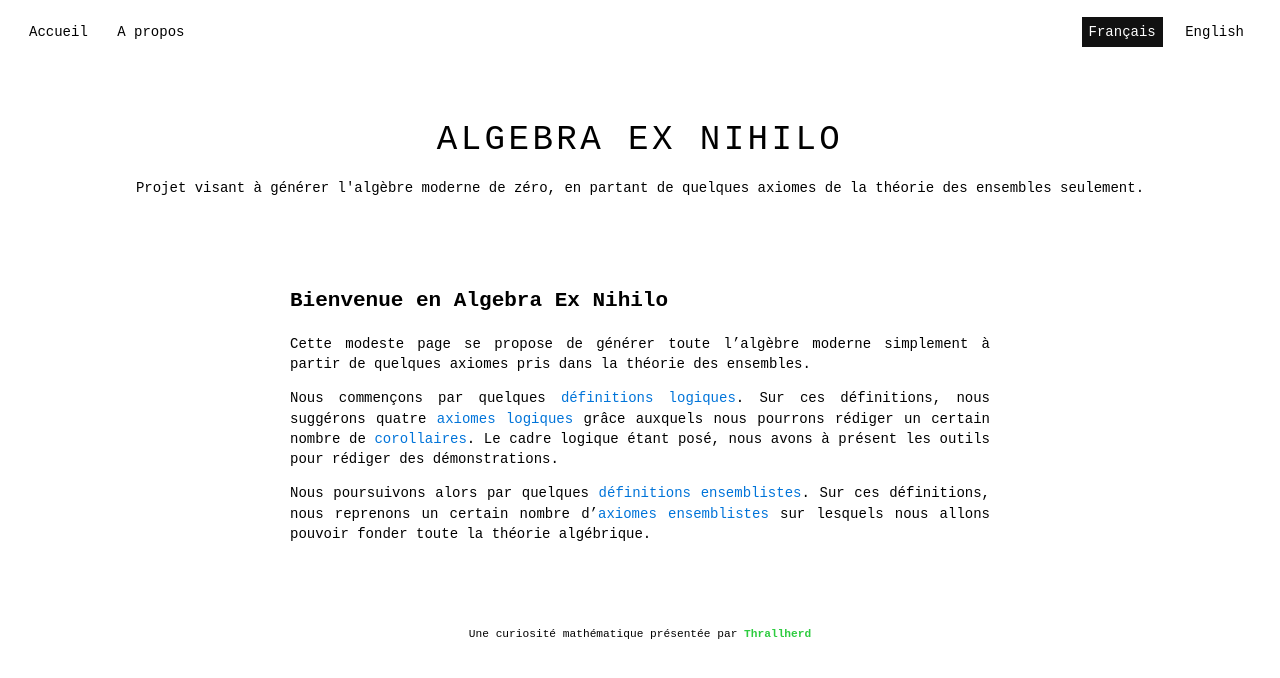
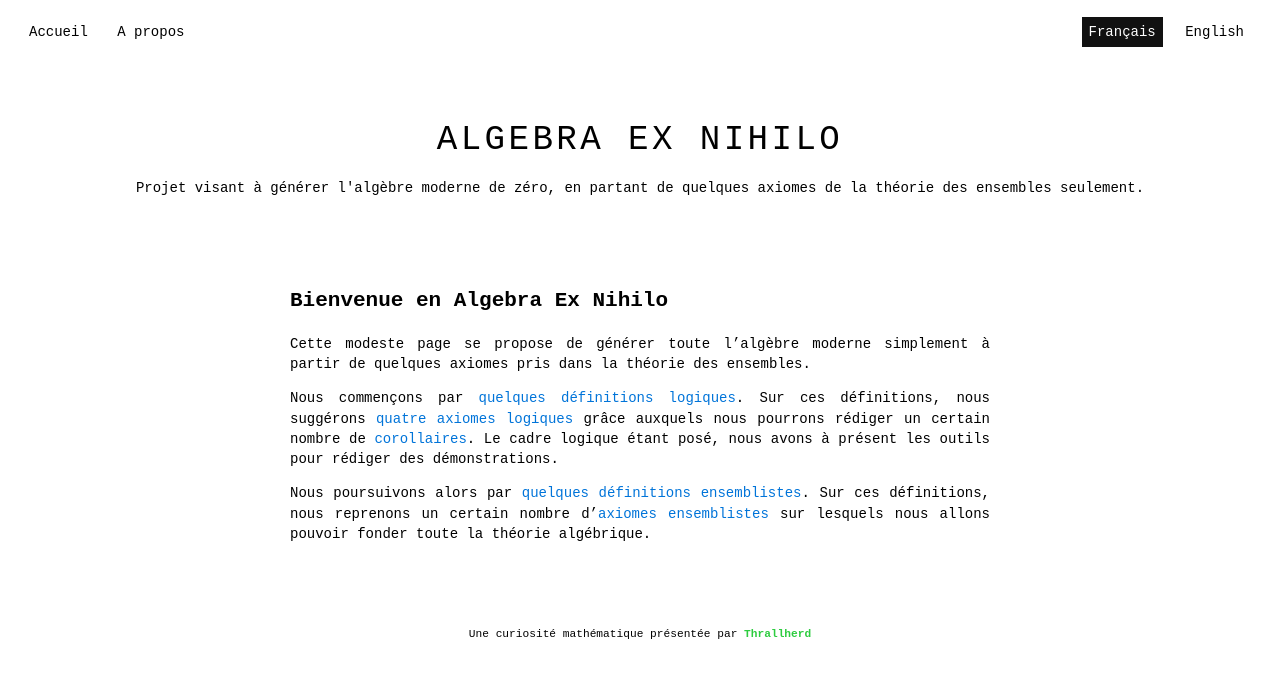
Before and after one commit to Thrallherd/AlgebraExNihilo, a Jekyll site: the page built from index.md, in a window 1280 px wide. Shown: the top 678 px of the page. Built offline with Jekyll 4.4.1, drawn with Linux system fonts in a browser that asks for light colours.

```diff
--- a/index.md
+++ b/index.md
@@ -9,6 +9,6 @@ nav-order: 1
 
 Cette modeste page se propose de générer toute l'algèbre moderne simplement à partir de quelques axiomes pris dans la théorie des ensembles.
 
-Nous commençons par quelques [définitions logiques](logic_def.md). Sur ces définitions, nous suggérons quatre [axiomes logiques](logic_axm.md) grâce auxquels nous pourrons rédiger un certain nombre de [corollaires](logic_cor.md). Le cadre logique étant posé, nous avons à présent les outils pour rédiger des démonstrations.
+Nous commençons par [quelques définitions logiques](logic_def.md). Sur ces définitions, nous suggérons [quatre axiomes logiques](logic_axm.md) grâce auxquels nous pourrons rédiger un certain nombre de [corollaires](logic_cor.md). Le cadre logique étant posé, nous avons à présent les outils pour rédiger des démonstrations.
 
-Nous poursuivons alors par quelques [définitions ensemblistes](set_def.md). Sur ces définitions, nous reprenons un certain nombre d'[axiomes ensemblistes](set_axm.md) sur lesquels nous allons pouvoir fonder toute la théorie algébrique.
+Nous poursuivons alors par [quelques définitions ensemblistes](set_def.md). Sur ces définitions, nous reprenons un certain nombre d'[axiomes ensemblistes](set_axm.md) sur lesquels nous allons pouvoir fonder toute la théorie algébrique.
```
